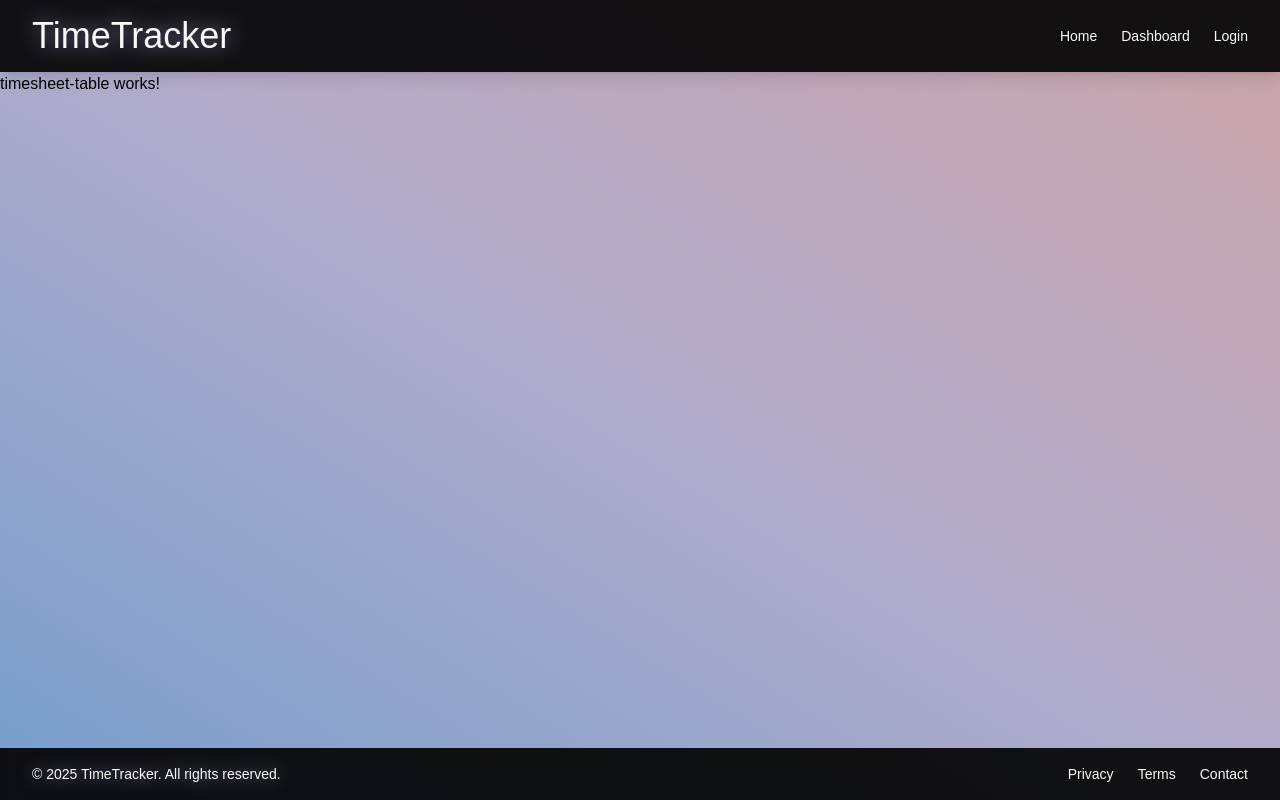
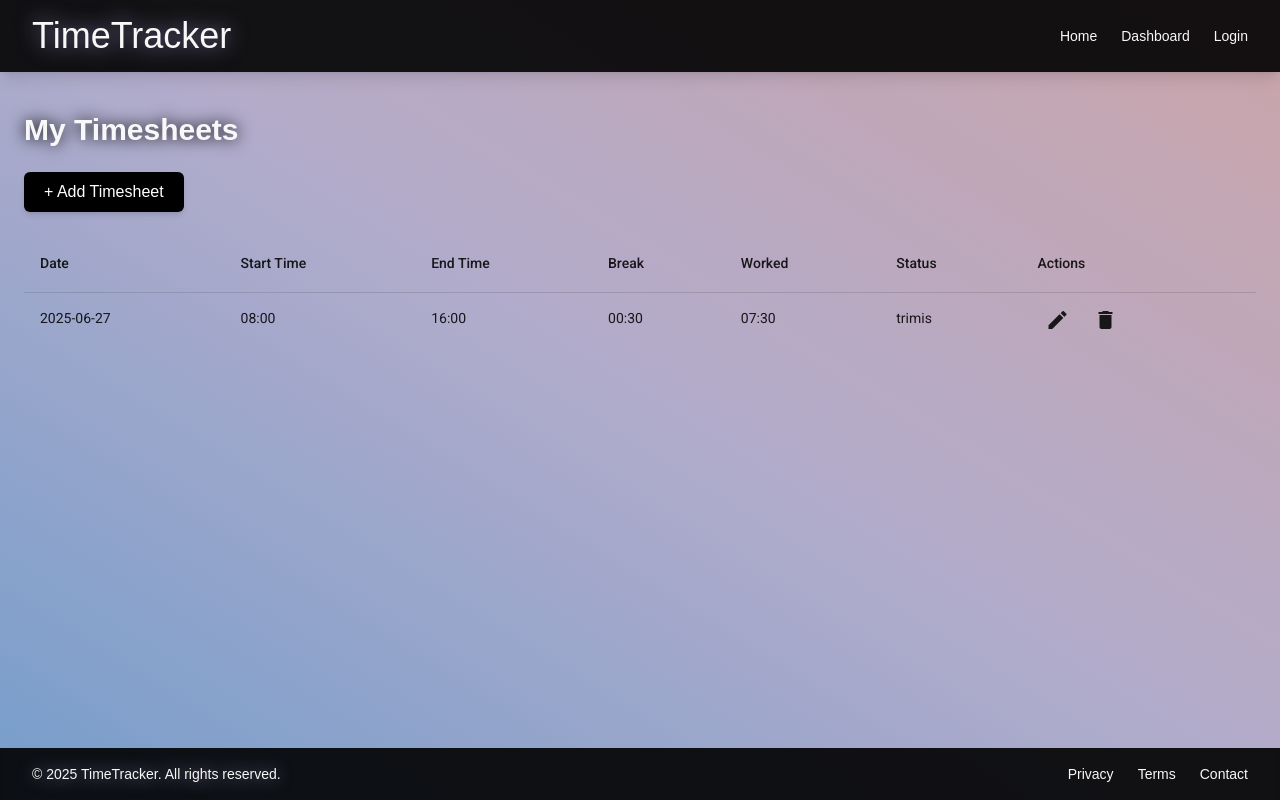
Before and after one commit to rsuciunttdata/timetracking-team-three, an Angular app: page /dashboard in a window 1280 px wide. Built offline with nearby package versions, Linux system fonts and the light colour scheme; a web font is replaced by a local one.

Commit message:
timeshhet layout  and components for Task 2

```diff
--- a/src/app/components/timesheet-table/timesheet-table.html
+++ b/src/app/components/timesheet-table/timesheet-table.html
@@ -1 +1,71 @@
-<p>timesheet-table works!</p>
+<div class="px-6 py-10 text-cutomWhite font-clash">
+  <h2 class="text-3xl font-semibold mb-6 drop-shadow-[0_0_8px_#000000]">My Timesheets</h2>
+
+  <button
+    class="mb-6 px-5 py-2 bg-black text-white rounded-md hover:bg-gray-800 transition shadow-md"
+  >
+    + Add Timesheet
+  </button>
+
+  <table
+    mat-table
+    [dataSource]="timesheetEntries"
+    class="w-full mat-elevation-z2 bg-white bg-opacity-10 rounded-lg overflow-hidden text-white"
+  >
+    <!-- Date -->
+    <ng-container matColumnDef="date">
+      <th mat-header-cell *matHeaderCellDef class="px-4 py-2 font-semibold bg-black bg-opacity-30">Date</th>
+      <td mat-cell *matCellDef="let row" class="px-4 py-2">{{ row.date }}</td>
+    </ng-container>
+
+    <!-- Start Time -->
+    <ng-container matColumnDef="startTime">
+      <th mat-header-cell *matHeaderCellDef class="px-4 py-2 font-semibold bg-black bg-opacity-30">Start Time</th>
+      <td mat-cell *matCellDef="let row" class="px-4 py-2">{{ row.startTime }}</td>
+    </ng-container>
+
+    <!-- End Time -->
+    <ng-container matColumnDef="endTime">
+      <th mat-header-cell *matHeaderCellDef class="px-4 py-2 font-semibold bg-black bg-opacity-30">End Time</th>
+      <td mat-cell *matCellDef="let row" class="px-4 py-2">{{ row.endTime }}</td>
+    </ng-container>
+
+    <!-- Break -->
+    <ng-container matColumnDef="breakDuration">
+      <th mat-header-cell *matHeaderCellDef class="px-4 py-2 font-semibold bg-black bg-opacity-30">Break</th>
+      <td mat-cell *matCellDef="let row" class="px-4 py-2">{{ row.breakDuration }}</td>
+    </ng-container>
+
+    <!-- Worked Time -->
+    <ng-container matColumnDef="workedTime">
+      <th mat-header-cell *matHeaderCellDef class="px-4 py-2 font-semibold bg-black bg-opacity-30">Worked</th>
+      <td mat-cell *matCellDef="let row" class="px-4 py-2">{{ getWorkedTime(row) }}</td>
+    </ng-container>
+
+    <!-- Status -->
+    <ng-container matColumnDef="status">
+      <th mat-header-cell *matHeaderCellDef class="px-4 py-2 font-semibold bg-black bg-opacity-30">Status</th>
+      <td mat-cell *matCellDef="let row" class="px-4 py-2">{{ row.status }}</td>
+    </ng-container>
+
+    <!-- Actions -->
+    <ng-container matColumnDef="actions">
+      <th mat-header-cell *matHeaderCellDef class="px-4 py-2 font-semibold bg-black bg-opacity-30">Actions</th>
+      <td mat-cell *matCellDef="let row" class="px-4 py-2 space-x-2">
+        <button mat-icon-button color="primary" (click)="onEdit(row)">
+          <mat-icon>edit</mat-icon>
+        </button>
+        <button mat-icon-button color="warn" (click)="onDelete(row.id)">
+          <mat-icon>delete</mat-icon>
+        </button>
+      </td>
+    </ng-container>
+
+    <tr mat-header-row *matHeaderRowDef="columns"></tr>
+    <tr mat-row *matRowDef="let row; columns: columns;"></tr>
+  </table>
+
+  @if (timesheetEntries.length === 0) {
+    <p class="text-gray-300 mt-4 italic">No timesheets available.</p>
+  }
+</div>
--- a/src/app/components/timesheet-table/timesheet-table.ts
+++ b/src/app/components/timesheet-table/timesheet-table.ts
@@ -1,11 +1,62 @@
+import { CommonModule, NgFor, NgIf } from '@angular/common';
 import { Component } from '@angular/core';
+import { MatButtonModule } from '@angular/material/button';
+import { MatIconModule } from '@angular/material/icon';
+import { MatTableModule } from '@angular/material/table';
+
+export interface TimesheetEntry {
+  id: string;
+  date: string;
+  startTime: string;
+  endTime: string;
+  breakDuration: string;
+  status: 'editat' | 'trimis';
+}
 
 @Component({
   selector: 'app-timesheet-table',
-  imports: [],
+  imports: [
+    CommonModule,
+    MatTableModule,
+    MatButtonModule,
+    MatIconModule],
   templateUrl: './timesheet-table.html',
   styleUrl: './timesheet-table.css'
 })
 export class TimesheetTable {
+  columns: string[] = ['date', 'startTime', 'endTime', 'breakDuration', 'workedTime', 'status', 'actions'];
 
+  // dummy data
+  timesheetEntries: TimesheetEntry[] = [
+    {
+      id: '1',
+      date: '2025-06-27',
+      startTime: '08:00',
+      endTime: '16:00',
+      breakDuration: '00:30',
+      status: 'trimis'
+    }
+  ];
+
+  getWorkedTime(entry: TimesheetEntry): string {
+    const [startHour, startMin] = entry.startTime.split(':').map(Number);
+    const [endHour, endMin] = entry.endTime.split(':').map(Number);
+    const [breakHour, breakMin] = entry.breakDuration.split(':').map(Number);
+
+    const totalMinutes = (endHour * 60 + endMin) - (startHour * 60 + startMin) - (breakHour * 60 + breakMin);
+    const h = Math.floor(totalMinutes / 60).toString().padStart(2, '0');
+    const m = (totalMinutes % 60).toString().padStart(2, '0');
+
+    return `${h}:${m}`;
+  }
+
+  onEdit(entry: TimesheetEntry) {
+    // TODO: Deschide modal editare
+    console.log('Edit', entry);
+  }
+
+  onDelete(id: string) {
+    // TODO: Confirmare + DELETE
+    console.log('Delete', id);
+  }
 }
```
